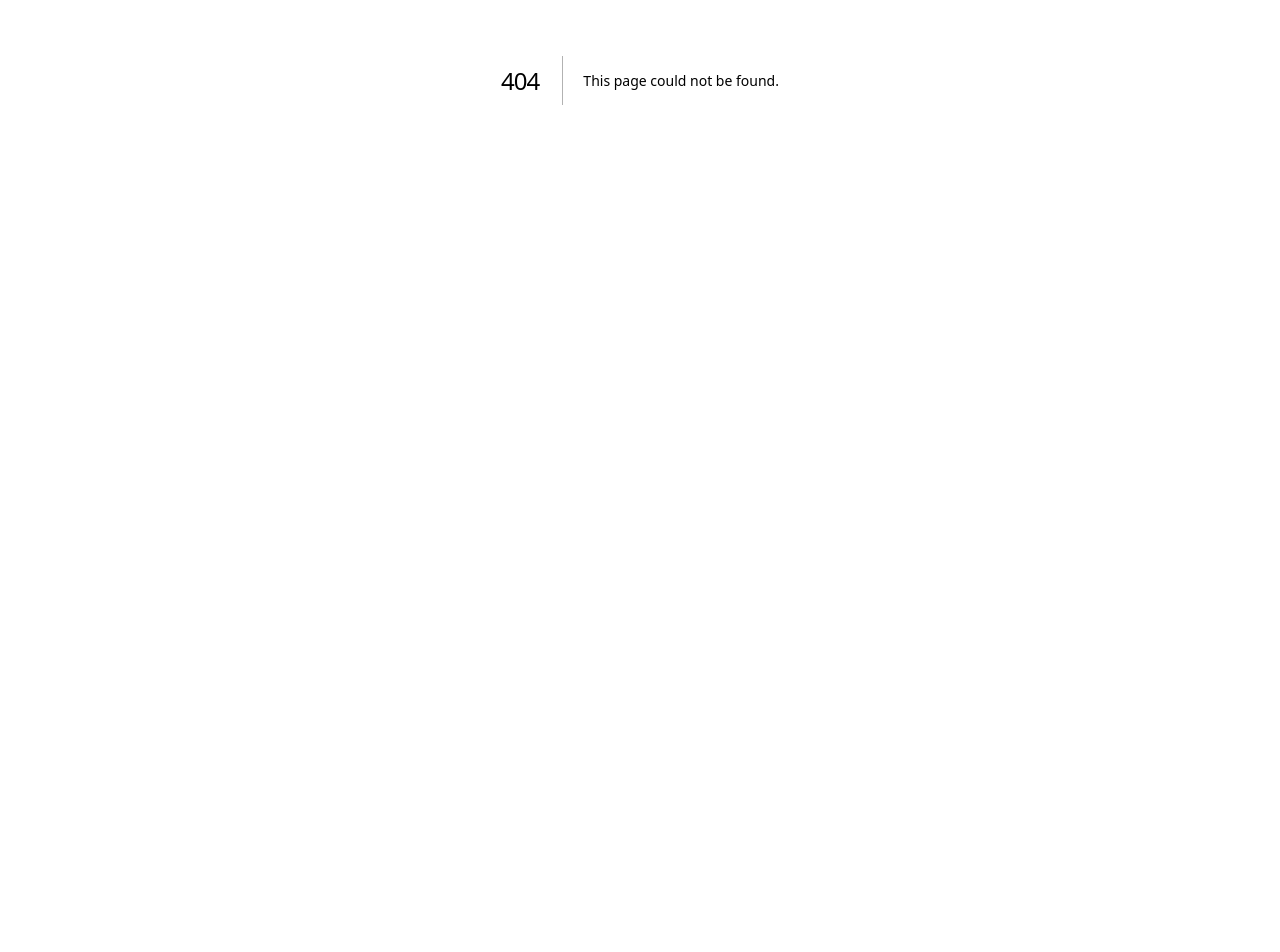
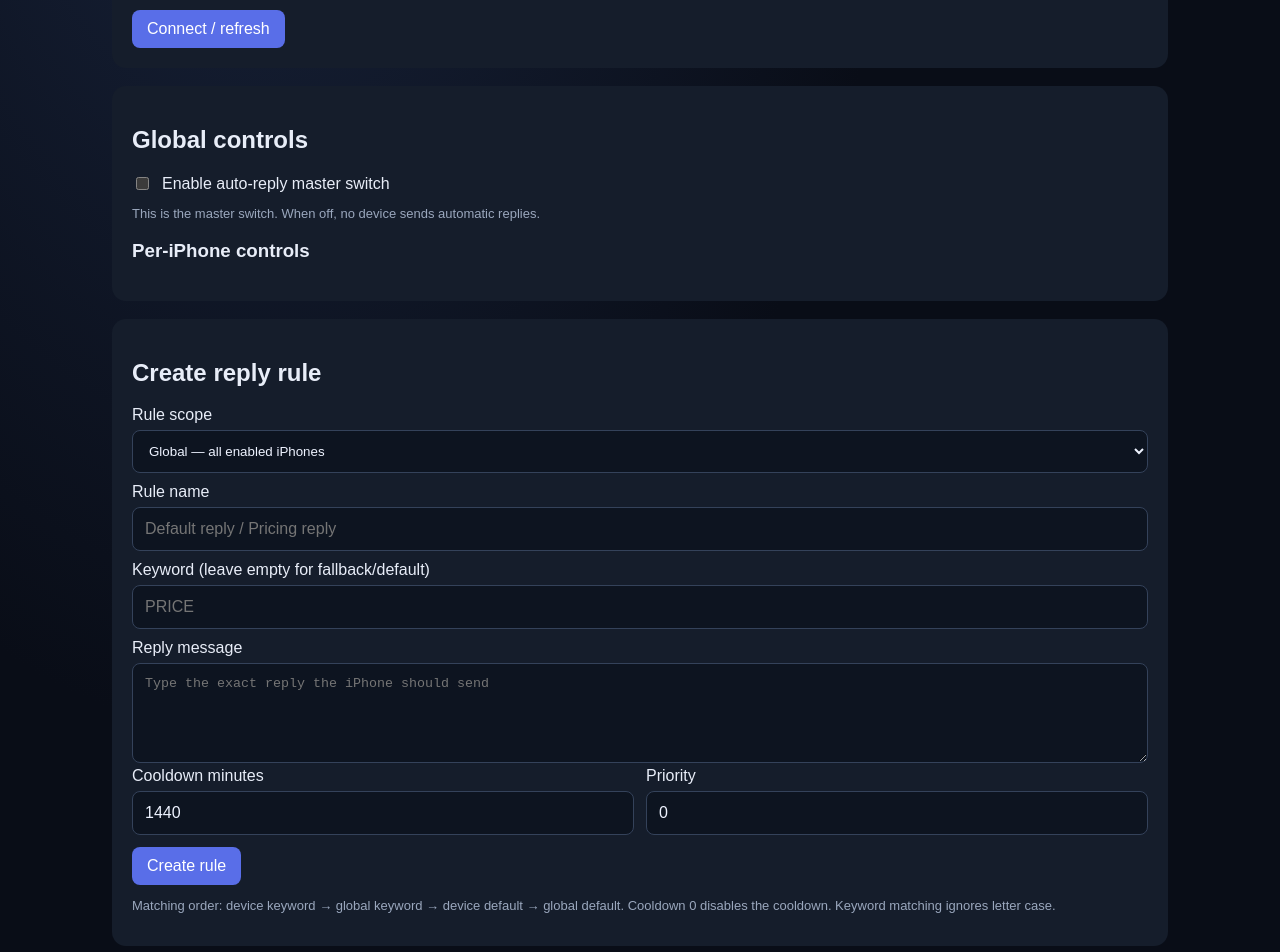
Before and after one commit to badboydeuce/e-sender, a Next.js app in the folder apps/web/: page /auto-reply in a window 1280 px wide. Before the commit this address had no page. Shown: the part 320-1272 px from the top of the page. Before the commit the page ends 800 px from the top, so only its background shows below. Built offline with nearby package versions, Linux system fonts and the light colour scheme.

Commit message:
Build auto-reply management dashboard

```diff
--- /dev/null
+++ b/apps/web/src/app/auto-reply/page.tsx
@@ -0,0 +1,37 @@
+"use client";
+import {useCallback,useEffect,useState} from "react";
+type Device={id:string;name:string;active:boolean};
+type Rule={id:string;scope:"GLOBAL"|"DEVICE";deviceId:string|null;name:string;keyword:string|null;message:string;enabled:boolean;cooldownMinutes:number;priority:number;device?:{id:string;name:string}|null};
+type Event={id:string;phone:string;incomingText:string;replyText:string|null;status:string;createdAt:string;device:{name:string};rule?:{name:string}|null};
+const panel={background:"#151d2b",padding:20,borderRadius:14,marginBottom:18};const field={boxSizing:"border-box" as const,width:"100%",padding:12,borderRadius:8,border:"1px solid #34425a",background:"#0d1420",color:"#eef3ff",marginTop:6};const btn={padding:"10px 15px",border:0,borderRadius:8,background:"#596ee8",color:"white",marginTop:12,cursor:"pointer"};
+export default function AutoReplyPage(){
+ const [token,setToken]=useState("");const [devices,setDevices]=useState<Device[]>([]);const [rules,setRules]=useState<Rule[]>([]);const [history,setHistory]=useState<Event[]>([]);
+ const [globalEnabled,setGlobalEnabled]=useState(false);const [deviceEnabled,setDeviceEnabled]=useState<Record<string,boolean>>({});
+ const [scope,setScope]=useState<"GLOBAL"|"DEVICE">("GLOBAL");const [deviceId,setDeviceId]=useState("");const [name,setName]=useState("");const [keyword,setKeyword]=useState("");const [message,setMessage]=useState("");const [cooldown,setCooldown]=useState("1440");const [priority,setPriority]=useState("0");const [editing,setEditing]=useState<string|null>(null);
+ const [error,setError]=useState("");const [notice,setNotice]=useState("");const [busy,setBusy]=useState(false);
+ const headers=()=>({"x-admin-token":token.trim(),"Content-Type":"application/json"});
+ const request=useCallback(async(path:string,method="GET",body?:unknown)=>{const r=await fetch("/api/auto-reply/"+path,{method,headers:{"x-admin-token":token.trim(),"Content-Type":"application/json"},body:body===undefined?undefined:JSON.stringify(body),cache:"no-store"});const d=await r.json();if(!r.ok)throw new Error(d.message||"Request failed");return d;},[token]);
+ const load=useCallback(async()=>{if(!token.trim())return;const [s,r,h,d]=await Promise.all([request("settings"),request("rules"),request("history?limit=100"),fetch("/api/devices",{headers:{"x-admin-token":token.trim()},cache:"no-store"}).then(x=>x.json())]);setGlobalEnabled(!!s.global?.enabled);const toggles:Record<string,boolean>={};for(const x of d as Device[])toggles[x.id]=true;for(const x of s.devices??[])toggles[x.deviceId]=x.enabled;setDeviceEnabled(toggles);setDevices((d as Device[]).filter(x=>x.active));setRules(r);setHistory(h);},[token,request]);
+ useEffect(()=>{if(token.trim())void load().catch(e=>setError(e.message));},[token,load]);
+ async function action(fn:()=>Promise<unknown>,success:string){setBusy(true);setError("");setNotice("");try{await fn();await load();setNotice(success);}catch(e){setError(e instanceof Error?e.message:"Request failed");}finally{setBusy(false);}}
+ function reset(){setEditing(null);setName("");setKeyword("");setMessage("");setCooldown("1440");setPriority("0");setScope("GLOBAL");setDeviceId("");}
+ async function saveRule(){const payload={scope,device_id:scope==="DEVICE"?deviceId:null,name,keyword:keyword.trim()||null,message,enabled:true,cooldown_minutes:Number(cooldown),priority:Number(priority)};await action(async()=>{await request(editing?"rules/"+editing:"rules",editing?"PATCH":"POST",payload);reset();},editing?"Rule updated.":"Rule created.");}
+ function editRule(r:Rule){setEditing(r.id);setScope(r.scope);setDeviceId(r.deviceId??"");setName(r.name);setKeyword(r.keyword??"");setMessage(r.message);setCooldown(String(r.cooldownMinutes));setPriority(String(r.priority));}
+ return <main style={{maxWidth:1100,margin:"32px auto",padding:22,color:"#e8edf8",fontFamily:"Arial,sans-serif"}}>
+ <a href="/" style={{color:"#9aaeff"}}>← Dashboard</a><h1>Auto Reply Management</h1><p style={{color:"#9aa7bd",lineHeight:1.6}}>Manage shared replies and device-specific overrides. The API selects a reply; the enrolled iPhone sends it using its own SIM/eSIM.</p>
+ <section style={panel}><h2>Admin connection</h2><input type="password" autoComplete="off" placeholder="ADMIN_API_TOKEN" value={token} onChange={e=>setToken(e.target.value)} style={field}/><button style={btn} disabled={!token||busy} onClick={()=>void load().catch(e=>setError(e.message))}>Connect / refresh</button></section>
+ {error&&<p role="alert" style={{color:"#ff9999"}}>{error}</p>}{notice&&<p role="status" style={{color:"#82e0ba"}}>{notice}</p>}
+ <section style={panel}><h2>Global controls</h2><label style={{display:"flex",gap:10,alignItems:"center"}}><input type="checkbox" checked={globalEnabled} onChange={e=>{const v=e.target.checked;setGlobalEnabled(v);void action(()=>request("settings/global","PATCH",{enabled:v}),v?"Global auto-reply enabled.":"Global auto-reply paused.");}}/> Enable auto-reply master switch</label><p style={{color:"#9aa7bd",fontSize:13}}>This is the master switch. When off, no device sends automatic replies.</p>
+ <h3>Per-iPhone controls</h3>{devices.map(d=><label key={d.id} style={{display:"flex",gap:10,alignItems:"center",padding:"8px 0",borderTop:"1px solid #34425a"}}><input type="checkbox" checked={deviceEnabled[d.id]??true} onChange={e=>{const v=e.target.checked;setDeviceEnabled(p=>({...p,[d.id]:v}));void action(()=>request("settings/devices/"+d.id,"PATCH",{enabled:v}),d.name+(v?" enabled.":" paused."));}}/>{d.name}<span style={{color:"#8492a8",fontSize:12}}>· uses global rules unless an override matches</span></label>)}</section>
+ <section style={panel}><h2>{editing?"Edit reply rule":"Create reply rule"}</h2><label>Rule scope<select style={field} value={scope} onChange={e=>setScope(e.target.value as "GLOBAL"|"DEVICE")}><option value="GLOBAL">Global — all enabled iPhones</option><option value="DEVICE">Specific iPhone — override</option></select></label>
+ {scope==="DEVICE"&&<label style={{display:"block",marginTop:10}}>iPhone<select style={field} value={deviceId} onChange={e=>setDeviceId(e.target.value)}><option value="">Choose device</option>{devices.map(d=><option key={d.id} value={d.id}>{d.name}</option>)}</select></label>}
+ <label style={{display:"block",marginTop:10}}>Rule name<input style={field} value={name} onChange={e=>setName(e.target.value)} placeholder="Default reply / Pricing reply"/></label>
+ <label style={{display:"block",marginTop:10}}>Keyword (leave empty for fallback/default)<input style={field} value={keyword} onChange={e=>setKeyword(e.target.value)} placeholder="PRICE"/></label>
+ <label style={{display:"block",marginTop:10}}>Reply message<textarea style={{...field,minHeight:100}} value={message} onChange={e=>setMessage(e.target.value)} placeholder="Type the exact reply the iPhone should send"/></label>
+ <div style={{display:"grid",gridTemplateColumns:"1fr 1fr",gap:12}}><label>Cooldown minutes<input type="number" min="0" max="43200" style={field} value={cooldown} onChange={e=>setCooldown(e.target.value)}/></label><label>Priority<input type="number" min="-1000" max="1000" style={field} value={priority} onChange={e=>setPriority(e.target.value)}/></label></div>
+ <button style={btn} disabled={busy||!token||!name.trim()||!message.trim()||(scope==="DEVICE"&&!deviceId)} onClick={()=>void saveRule()}>{editing?"Save changes":"Create rule"}</button>{editing&&<button style={{...btn,background:"#455064",marginLeft:8}} onClick={reset}>Cancel edit</button>}
+ <p style={{color:"#9aa7bd",fontSize:13}}>Matching order: device keyword → global keyword → device default → global default. Cooldown 0 disables the cooldown. Keyword matching ignores letter case.</p></section>
+ <section style={panel}><h2>Reply rules ({rules.length})</h2>{rules.map(r=><div key={r.id} style={{borderTop:"1px solid #34425a",padding:"14px 0"}}><div style={{display:"flex",justifyContent:"space-between",gap:12,flexWrap:"wrap"}}><div><strong>{r.name}</strong> <span style={{color:"#9aa7bd",fontSize:12}}>· {r.scope==="GLOBAL"?"GLOBAL":r.device?.name??"DEVICE"} · {r.keyword||"DEFAULT"} · {r.enabled?"Enabled":"Paused"}</span><p style={{whiteSpace:"pre-wrap",color:"#c4cede"}}>{r.message}</p></div><div><button style={{...btn,marginRight:6}} onClick={()=>editRule(r)}>Edit</button><button style={{...btn,background:"#633b42"}} onClick={()=>{if(window.confirm("Delete this reply rule?"))void action(()=>request("rules/"+r.id,"DELETE"),"Rule deleted.");}}>Delete</button></div></div></div>)}{!rules.length&&<p style={{color:"#9aa7bd"}}>No rules yet. Create a default reply or keyword rule above.</p>}</section>
+ <section style={panel}><h2>Recent incoming messages and replies</h2>{history.slice(0,50).map(e=><div key={e.id} style={{borderTop:"1px solid #34425a",padding:"12px 0"}}><strong>{e.phone}</strong> <span style={{color:"#9aa7bd",fontSize:12}}>· {e.device?.name} · {e.status} · {new Date(e.createdAt).toLocaleString()}</span><p style={{color:"#c4cede"}}>Received: {e.incomingText}</p>{e.replyText&&<p style={{color:"#82e0ba"}}>Reply: {e.replyText}</p>}</div>)}{!history.length&&<p style={{color:"#9aa7bd"}}>No incoming-message activity yet.</p>}</section>
+ </main>;
+}
```
